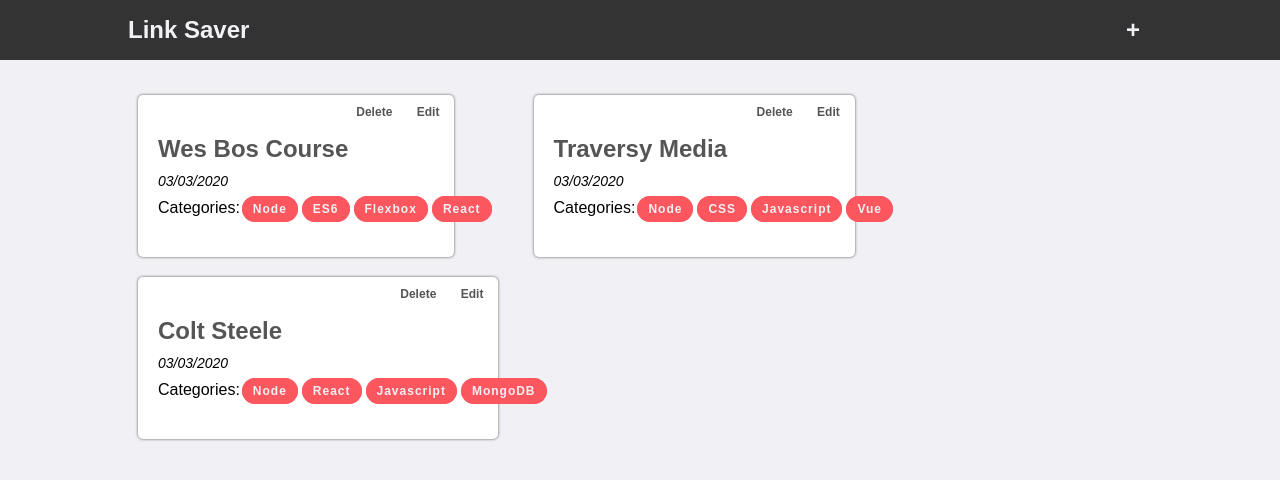
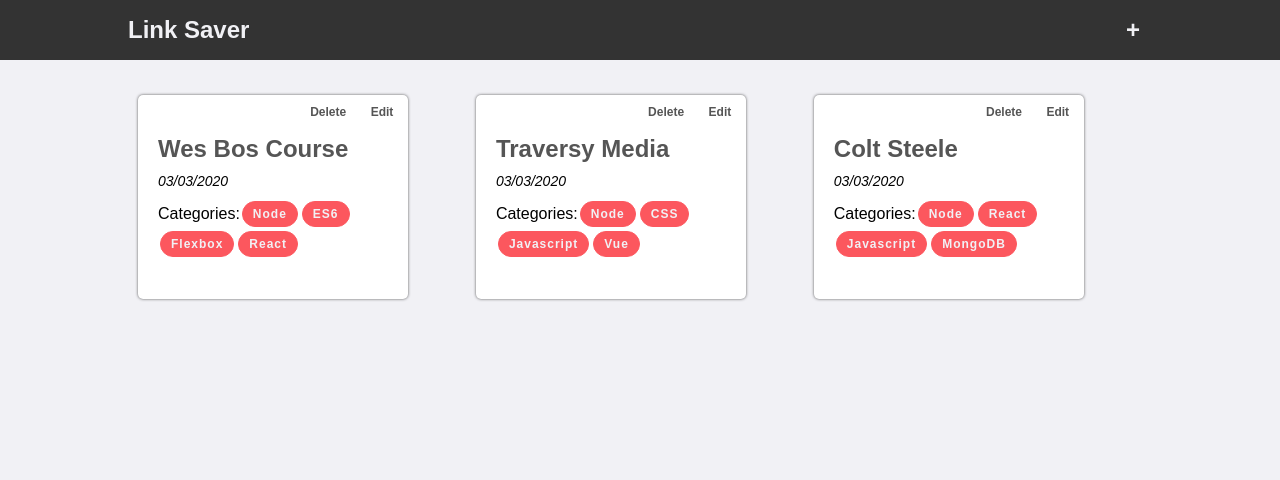
Before and after one commit to JerryDoran/link-saver, a plain HTML site: page index.html in a window 1280 px wide. Drawn offline with Linux system fonts and the light colour scheme.

Commit message:
finished project

```diff
--- a/css/styles.css
+++ b/css/styles.css
@@ -114,7 +114,6 @@ a {
 }
 
 #addedCategories {
-  margin: 0 0 20px;
 }
 
 #addLinkContainer {
@@ -189,6 +188,9 @@ button:hover {
 
 .categories {
   margin-top: 10px;
+  display: flex;
+  flex-wrap: wrap;
+  align-items: center;
 }
 
 .category {
```
